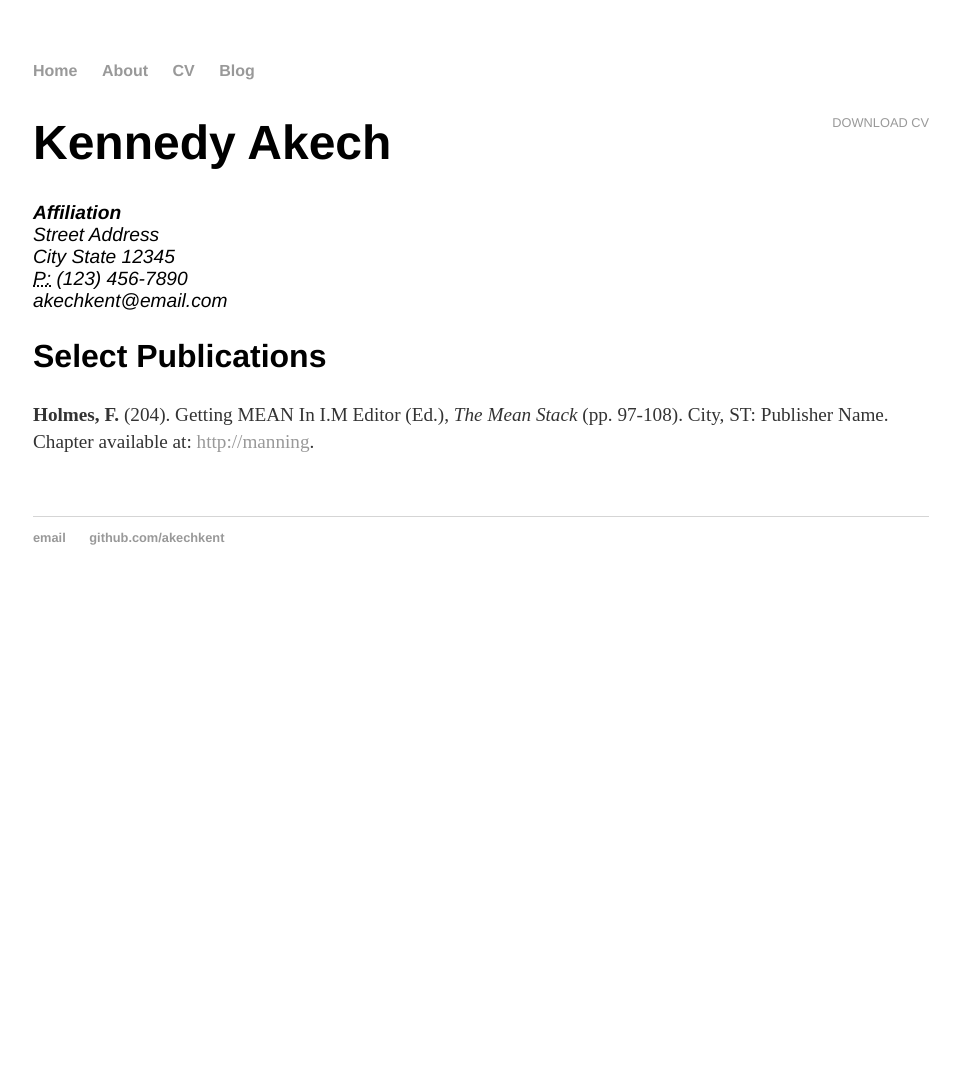
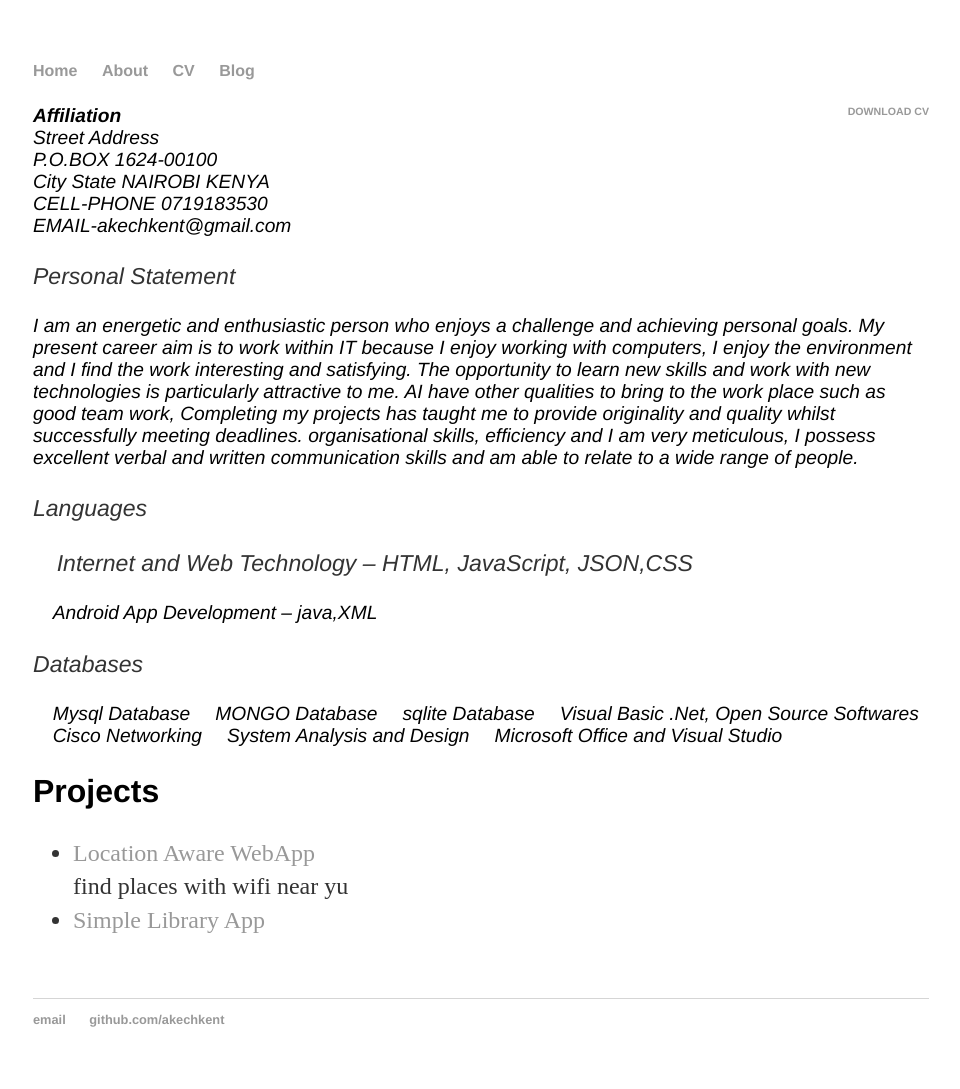
Before and after one commit to akechkent/akechkent.github.io, a Jekyll site: the page built from cv/index.html, in a window 1280 px wide. Shown: the whole page, without its empty margins (159-1119 px from the left). Built offline with Jekyll 4.4.1, drawn with Linux system fonts in a browser that asks for light colours; before the commit the page ends 900 px from its top, so only the background shows below that.

Commit message:
Update index.html

```diff
--- a/cv/index.html
+++ b/cv/index.html
@@ -1,22 +1,49 @@
 ---
 layout: default
-title: CV of Akech Kennedy
+title: CV of Akech kennedy
 ---
 
 	<div class="cv">
-		<a href="#" class="download" title="Download CV as PDF">Download CV</a>
-					<h1>Kennedy Akech</h1>
+
+					<h5><a href="{{ site.baseurl }}/assets/document.pdf" class="download" title="Download CV as PDF">Download CV</a></h5>
 					<address>
 					<strong>Affiliation</strong><br>
-					Street Address<br>
-					City State 12345<br>
-					<abbr title="phone">P:</abbr> (123) 456-7890<br>
-					<span class="obfuscate">akechkent@email.com</span>
+					Street Address<br>P.O.BOX 1624-00100<br>
+					City State NAIROBI  KENYA<br>
+					<abbr title="phone"></abbr> CELL-PHONE 0719183530<br>
+					<span class="obfuscate">EMAIL-akechkent@gmail.com</span>
+
+
+
+
+<p>Personal Statement</p>
+I am an energetic and enthusiastic person who enjoys a challenge and achieving personal goals. My present career aim is to work within IT because I enjoy working with computers, I enjoy the environment and I find the work interesting and satisfying. The opportunity to learn new skills and work with new technologies is particularly attractive to me.
+AI have other qualities to bring to the work place such as good team work,
+Completing my projects has taught me to provide originality and quality whilst successfully meeting deadlines.
+organisational skills, efficiency and I am very meticulous, I possess excellent verbal and written communication skills and am able to relate to a wide range of people.
+<p>Languages</p>
+<p>	 Internet and Web  Technology – HTML, JavaScript, JSON,CSS</p>
+	Android App Development – java,XML
+<p>Databases</p>
+	Mysql Database 	MONGO Database 	sqlite Database
+	Visual Basic .Net, Open Source Softwares
+	Cisco Networking
+	System Analysis  and Design
+	Microsoft Office and Visual Studio
+
+
+
+
 					</address>
 
-					<h2>Select Publications</h2>
+					<h2> Projects</h2>
+					<ul class="contacts">
 
-					<p><strong>Holmes, F.</strong> (204). Getting MEAN In I.M Editor (Ed.), <em>The Mean Stack</em> (pp. 97-108). City, ST: Publisher Name. Chapter available at: <a href="#">http://manning</a>.
+							<li><a href="#">Location Aware WebApp</a></li>
+							find places with wifi near yu
+							<li><a href="#">Simple Library App</a></li>
+							</ul>
+
 
 
 	</div>
```
